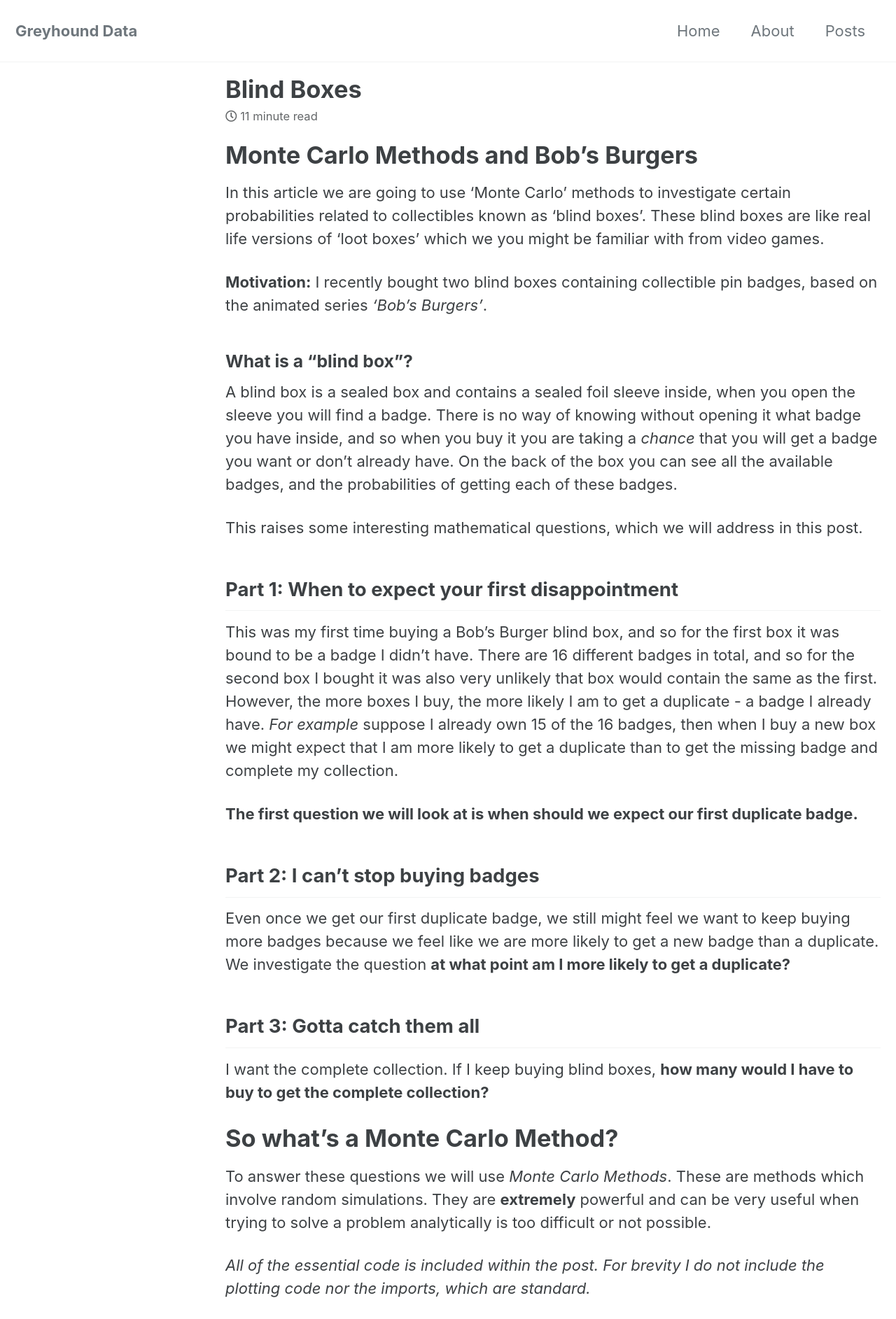
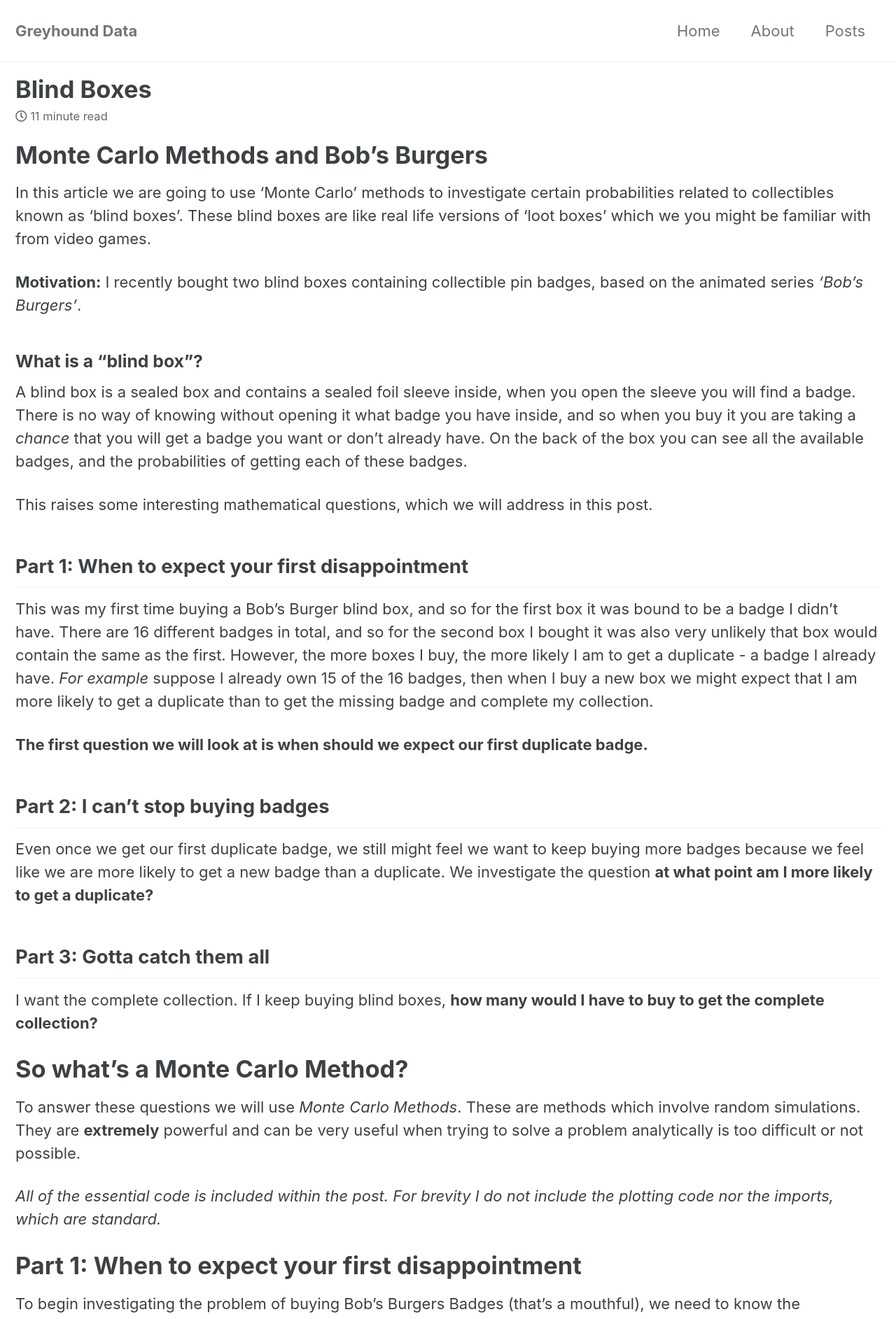
Before and after one commit to greyhounddata/greyhounddata.github.io, a Jekyll site: the page built from _posts/2022-09-17-Blind-Boxes.md, in a window 1280 px wide. Shown: the top 1885 px of the page at 70% size. Built offline with Jekyll 4.4.1, drawn with Linux system fonts in a browser that asks for light colours; cached includes are drawn as plain includes.

Commit message:
Add files via upload

```diff
--- a/_sass/minimal-mistakes/_page.scss
+++ b/_sass/minimal-mistakes/_page.scss
@@ -38,12 +38,12 @@ body {
 .page {
   @include breakpoint($large) {
     float: right;
-    width: calc(100% - #{$right-sidebar-width-narrow});
+    width: 100%;
     padding-right: $right-sidebar-width-narrow;
   }
 
   @include breakpoint($x-large) {
-    width: calc(100% - #{$right-sidebar-width});
+    width: 100%;
     padding-right: $right-sidebar-width;
   }
 
@@ -532,11 +532,11 @@ body {
 
   @include breakpoint($large) {
     float: right;
-    width: calc(100% - #{$right-sidebar-width-narrow});
+    width: 100%;
   }
 
   @include breakpoint($x-large) {
-    width: calc(100% - #{$right-sidebar-width});
+    width: 100%;
   }
 
   a {
```
